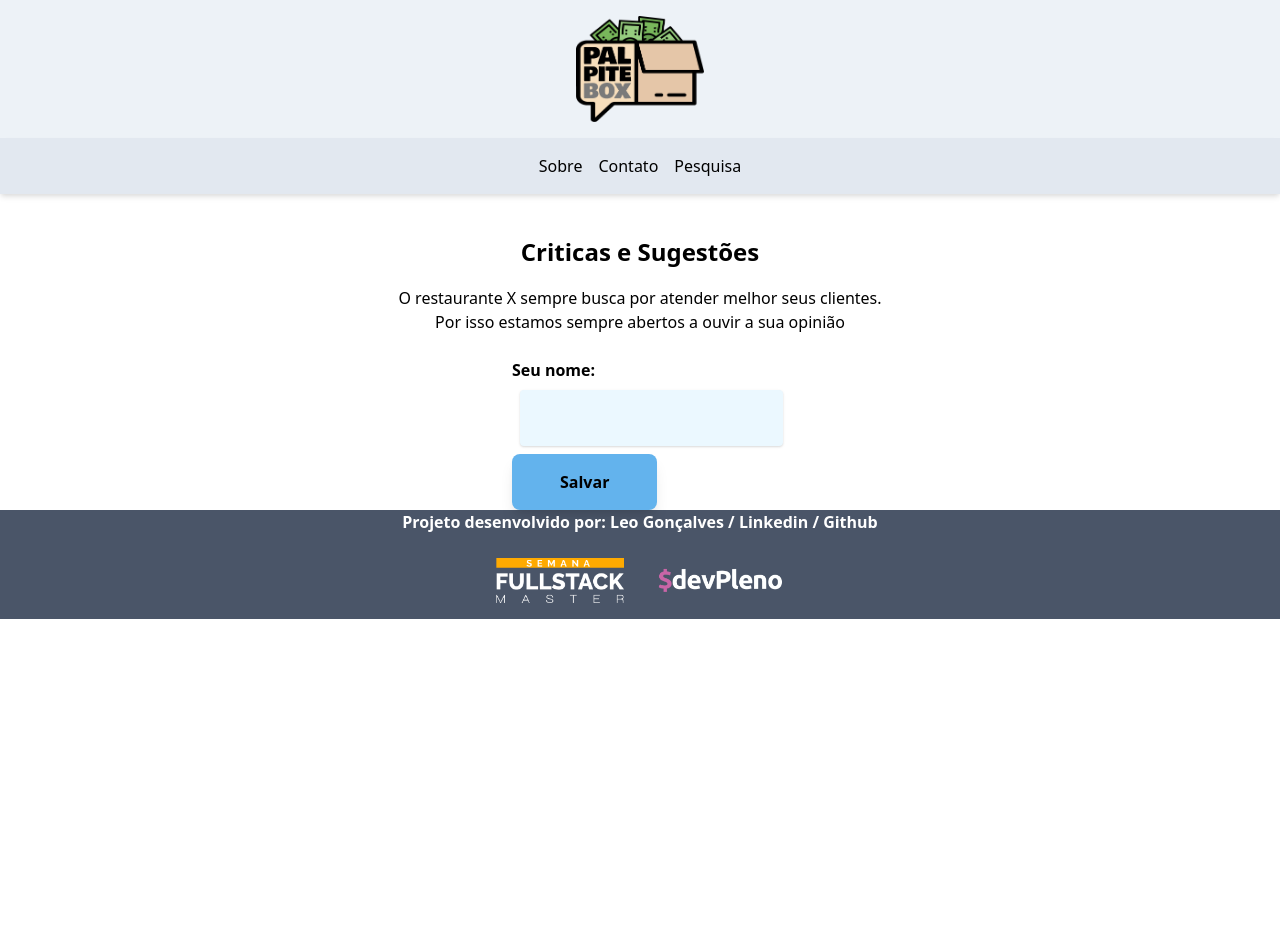
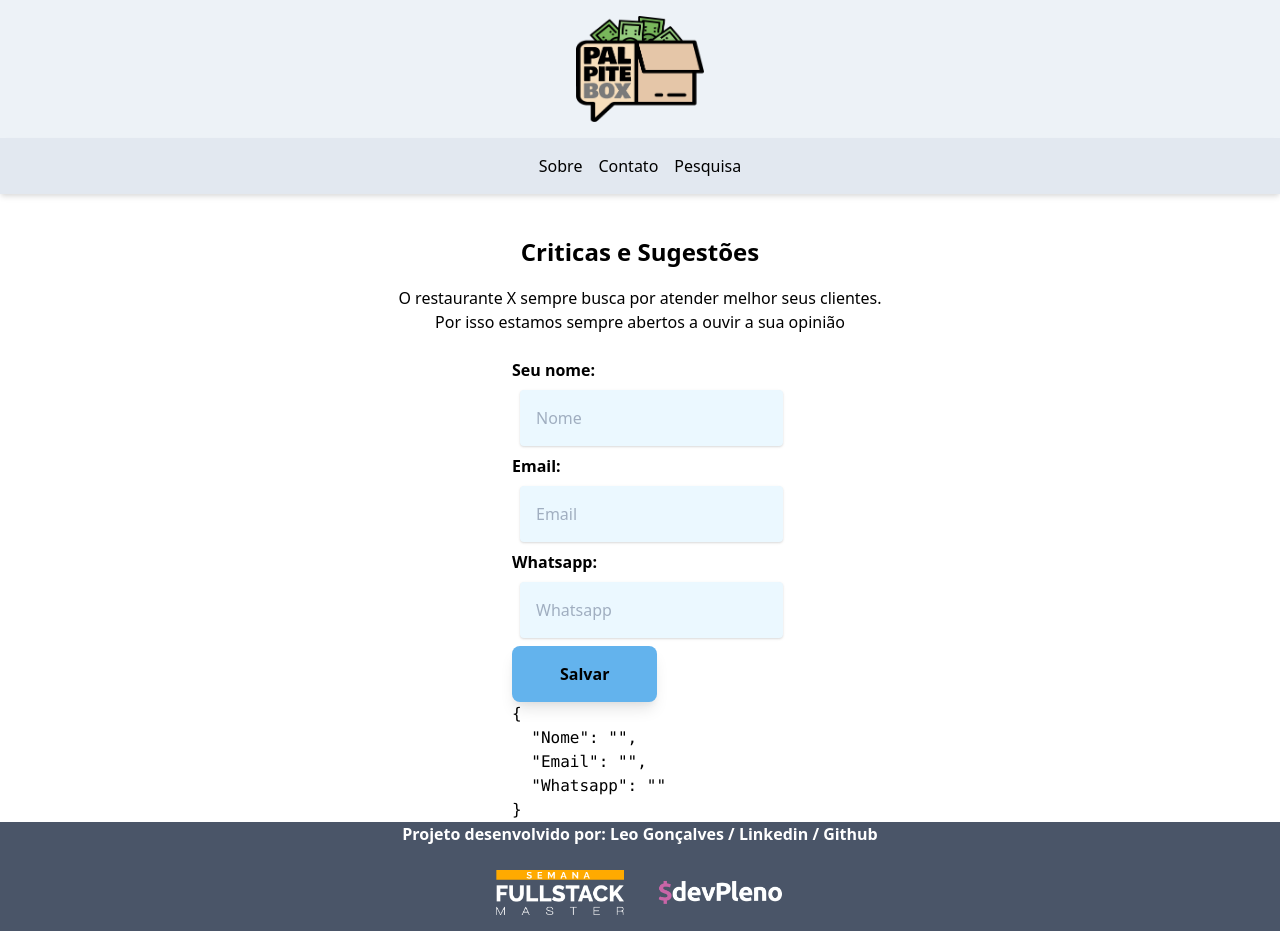
Before and after one commit to LeoSanGo/palpite-box, a Next.js app: page /pesquisa in a window 1280 px wide. Before the commit the page ends 800 px from the top, so only its background shows below. Built offline with nearby package versions, Linux system fonts and the light colour scheme.

Commit message:
Form using useState and added other fields

```diff
--- a/pages/api/save.js
+++ b/pages/api/save.js
@@ -24,7 +24,7 @@ export default async (req, res) => {
     let Promo = '';
 
     if(mostrarPromocaoCell.value === 'VERDADEIRO') {
-      Cupom = 'temporario';
+      Cupom = parseInt(moment().format('YYMMDDHHmmssSSS')).toString(16);
       Promo = textoCell.value;
     }
 
@@ -32,6 +32,7 @@ export default async (req, res) => {
       Nome: data.Nome,
       Email: data.Email,
       Whatsapp: data.Whatsapp,
+      Nota: 5,
       'Data Preenchimento': moment().format('MMMM Do YYYY, h:mm:ss a'),
       Cupom,
       Promo
--- a/pages/pesquisa.js
+++ b/pages/pesquisa.js
@@ -1,13 +1,14 @@
-import React from 'react';
+import React, { useState } from 'react';
 import Link from 'next/link';
 
+
 const Pesquisa = () => {
+  const [ form, setForm ] = useState({
+    Nome: '',
+    Email: '',
+    Whatsapp: '',
+  });
   const save = async () => {
-    const form = {
-      Nome: 'aaaa',
-      Email: 'bbb',
-      Whatsapp: 'cccc',
-    };
     try {
       const response = await fetch('/api/save', {
         method: 'POST',
@@ -17,7 +18,14 @@ const Pesquisa = () => {
       console.log(data);
     } catch (err) {}
   };
-
+  const onChange = evt => {
+    const value = evt.target.value;
+    const key = event.target.name
+    setForm(old => ({
+      ...old,
+      [key]: value,
+    }));
+  }
   return (
     <div className='pt-6'>
       <h1 className='text-center font-bold my-4 text-2xl'>
@@ -30,16 +38,20 @@ const Pesquisa = () => {
       </p>
       <div className='w-1/5 mx-auto '>
         <label className='font-bold'>Seu nome:</label>
-        <input
-          type='text'
-          className='p-4 block shadow bg-blue-100 m-2 rounded'
-        />
+        <input type='text'className='p-4 block shadow bg-blue-100 m-2 rounded' placeholder='Nome' onChange={onChange} name='Nome' value={form.Nome} />
+        <label className='font-bold'>Email:</label>
+        <input type='text'className='p-4 block shadow bg-blue-100 m-2 rounded' placeholder='Email' onChange={onChange} name='Email' value={form.Email} />
+        <label className='font-bold'>Whatsapp:</label>
+        <input type='text'className='p-4 block shadow bg-blue-100 m-2 rounded' placeholder='Whatsapp' onChange={onChange} name='Whatsapp' value={form.Whatsapp} />
         <button
           className='bg-blue-400 px-12 py-4 font-bold rounded-lg shadow-lg hover:shadow'
           onClick={save}
         >
           Salvar
         </button>
+        <pre>
+          {JSON.stringify(form, null, 2)}
+        </pre>
       </div>
     </div>
   );
```
